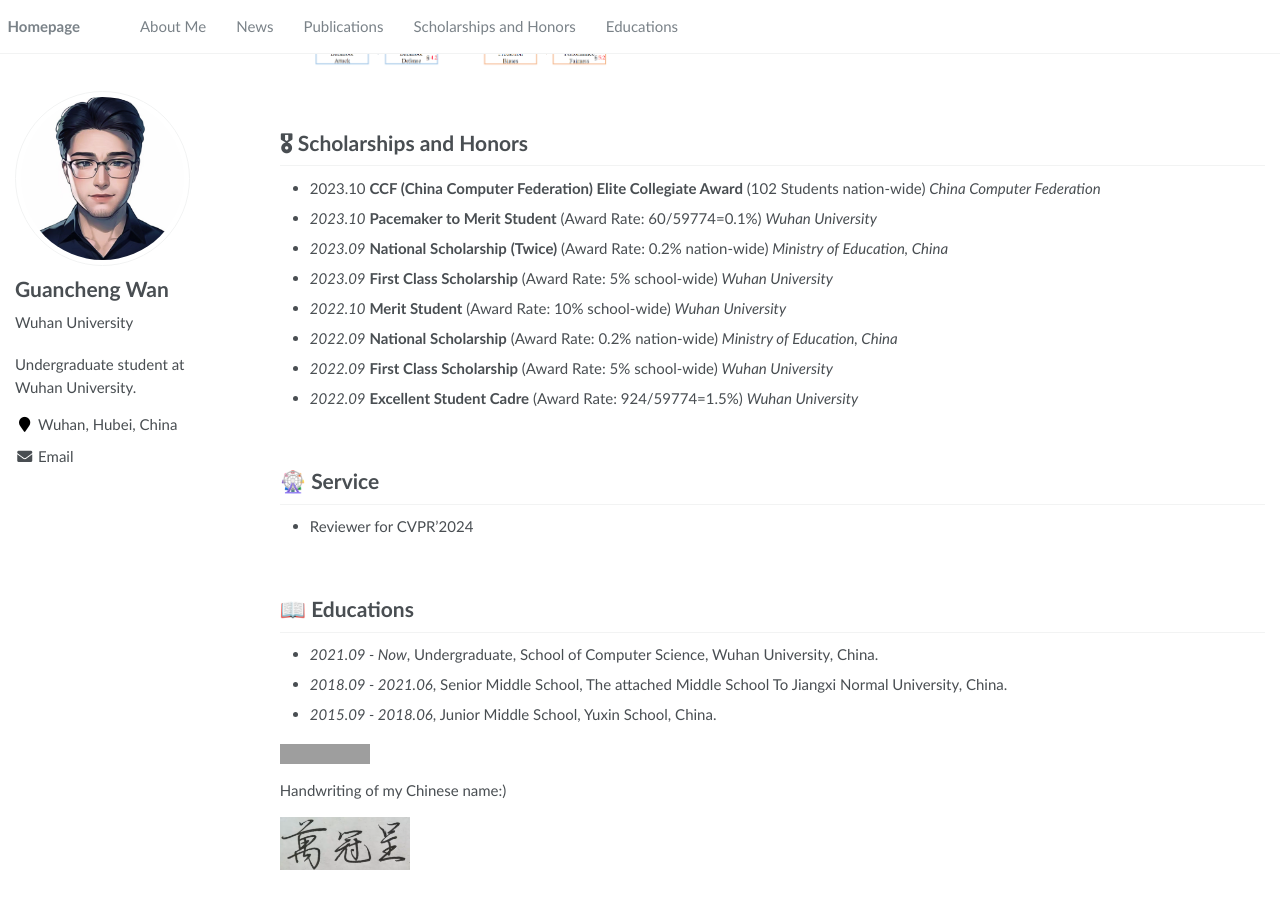
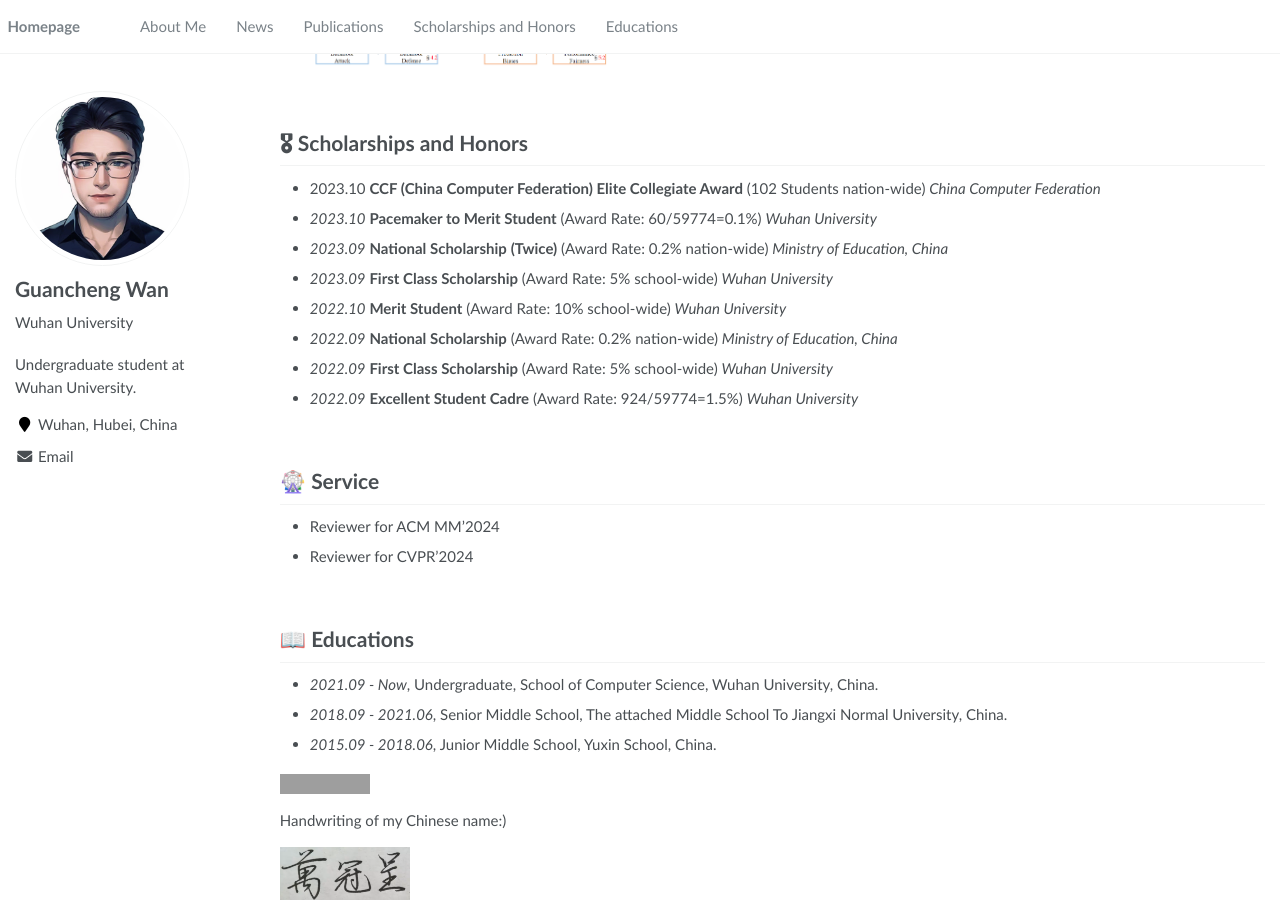
Before and after one commit to SuHui03/guanchengWan.github.io, a Jekyll site: the page built from _pages/about.md, in a window 1280 px wide and 900 px high, scrolled down 1258 px. Built offline with Jekyll 4.4.1, drawn with Linux system fonts in a browser that asks for light colours; formulas are drawn with MathJax 3; before the commit the page ends 2128 px from its top, so only the background shows below that; grey boxes are pictures that could not be loaded.

Commit message:
Update about.md

```diff
--- a/_pages/about.md
+++ b/_pages/about.md
@@ -123,7 +123,7 @@ hspace="10" wspace="20" src="../images/flsurvey.png">
 <br/>
 
 # 🎡 Service
-
+- Reviewer for ACM MM'2024
 - Reviewer for CVPR'2024
 
 <br/>
```
